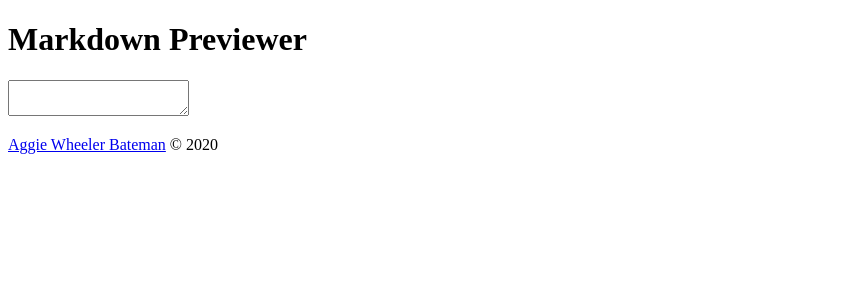
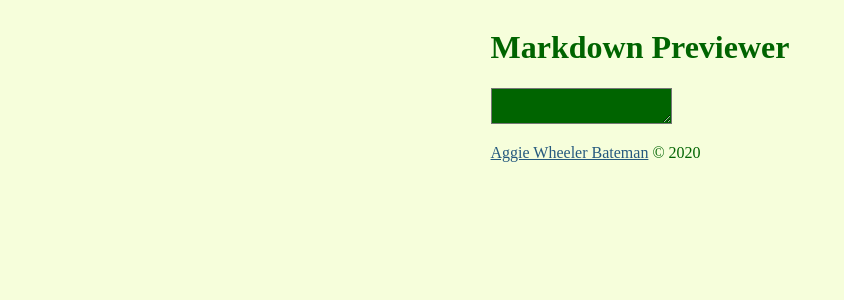
Before and after one commit to aggiewb/markdown-previewer, a React (Create React App) app in the folder client/: page / in a window 1280 px wide. Shown: the top 300 px of the page, without its empty margins (0-844 px from the left). Built offline with nearby package versions, Linux system fonts and the light colour scheme.

Commit message:
Add colors, display flex on body, and center content

```diff
--- a/client/src/App.css
+++ b/client/src/App.css
@@ -0,0 +1,8 @@
+textarea {
+    background-color: #006400;
+    color: #F6FEDB;
+}
+
+a {
+    color: #25597E;
+}
--- a/client/src/index.css
+++ b/client/src/index.css
@@ -1,2 +1,6 @@
 body {
+    display: flex;
+    justify-content: center;
+    color: #006400;
+    background-color: #F6FEDB;
 }
```
